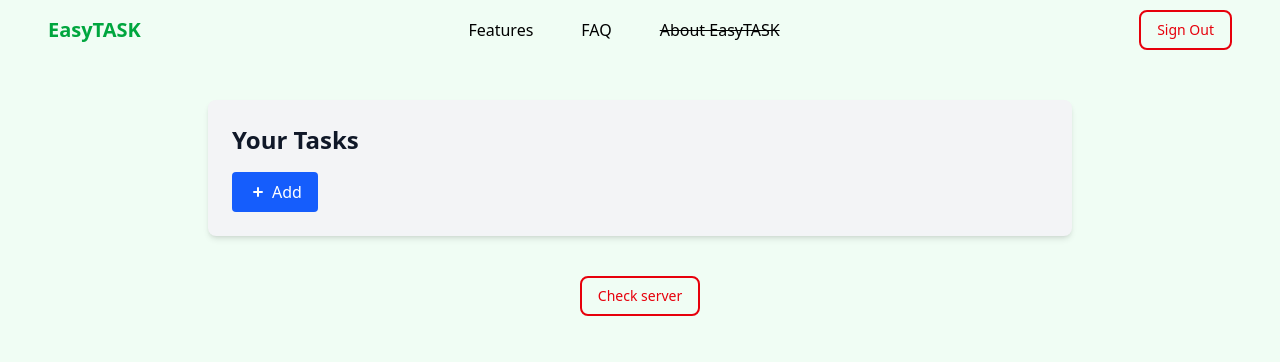
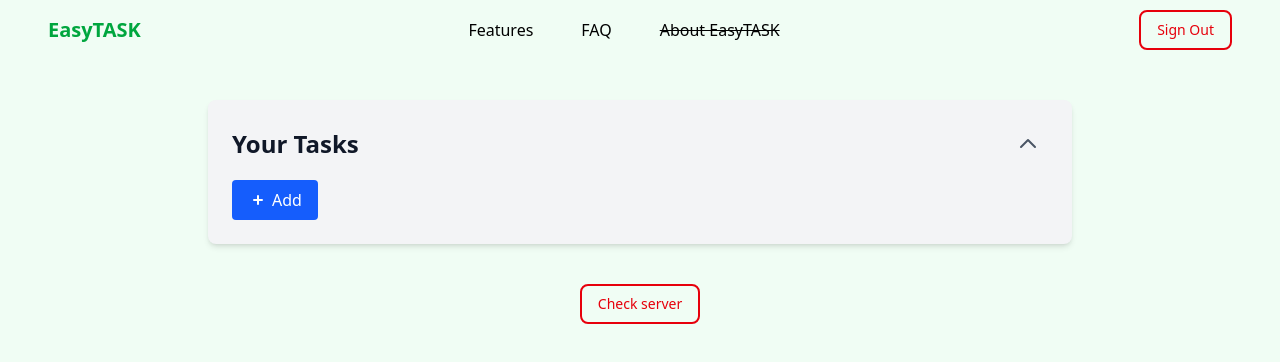
Before and after one commit to alkasadist/EasyTASK, a Vue app: page /tasks in a window 1280 px wide. Shown: the top 362 px of the page. Built offline with nearby package versions, Linux system fonts and the light colour scheme; sample sign-in values are in the browser's storage.

Commit message:
fold button added to tasks group

```diff
--- a/src/views/Tasks.vue
+++ b/src/views/Tasks.vue
@@ -8,8 +8,19 @@
             <h3 class="text-2xl font-semibold text-gray-900">
               Your Tasks
             </h3>
+            <button
+              @click="toggleTasksVisibility"
+              class="text-gray-600 p-2 rounded-md
+              hover:text-gray-700 hover:bg-gray-200 focus:outline-none"
+              :aria-expanded="!tasksCollapsed">
+              <svg xmlns="http://www.w3.org/2000/svg" class="h-6 w-6" fill="none" viewBox="0 0 24 24" stroke="currentColor">
+                <path stroke-linecap="round" stroke-linejoin="round" stroke-width="2"
+                  :d="tasksCollapsed ? 'm19.5 8.25-7.5 7.5-7.5-7.5' : 'M5 15l7-7 7 7'" />
+              </svg>
+            </button>
           </div>
 
+          <div v-if="!tasksCollapsed">
             <ul class="space-y-4">
               <!-- Pending Tasks -->
               <li
@@ -35,7 +46,7 @@
               <button
                 @click="addTask"
                 class="flex items-center text-white px-4 py-2 rounded
-              bg-blue-600 hover:bg-blue-700">
+                bg-blue-600 hover:bg-blue-700 mt-4">
                 <svg xmlns="http://www.w3.org/2000/svg" class="h-5 w-5 mr-1" viewBox="0 0 20 20" fill="currentColor">
                   <path fill-rule="evenodd" d="M10 5a1 1 0 011 1v3h3a1 1 0 110 2h-3v3a1 1 0 11-2 0v-3H6a1 1 0 110-2h3V6a1 1 0 011-1z" clip-rule="evenodd" />
                 </svg>
@@ -71,6 +82,7 @@
               </li>
             </ul>
           </div>
+        </div>
 
         <div class="mt-10 text-center">
           <button @click="checkServer"
@@ -104,6 +116,7 @@ export default {
       taskTitle: '',
       taskDescription: '',
       xhrResult: '',
+      tasksCollapsed: false
     };
   },
 
@@ -135,6 +148,10 @@ export default {
   },
 
   methods: {
+    toggleTasksVisibility() {
+      this.tasksCollapsed = !this.tasksCollapsed;
+    },
+
     checkServer() {
       console.log('checkServer called');
 
```
Lines whose indentation alone changed are shown as unchanged.
